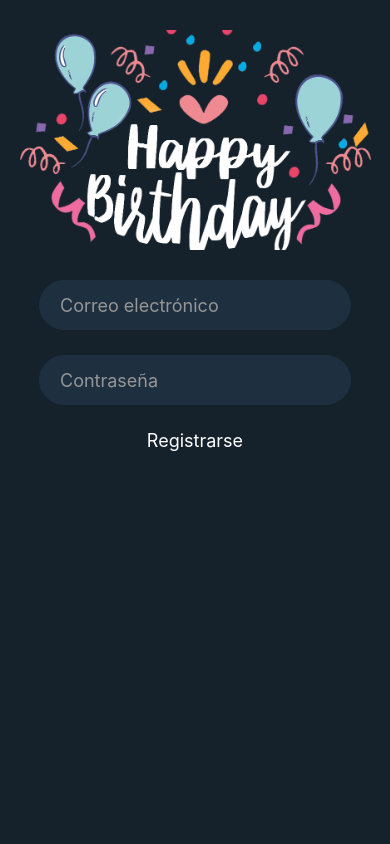
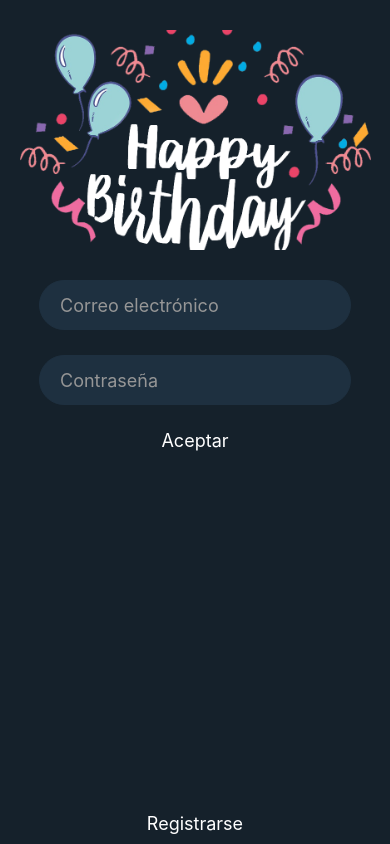
Before and after one commit to DaviDix117/cumpleV1, a React Native app in the folder birthdayapp/: screen / in a window 390 px wide. Built offline with nearby package versions, Linux system fonts and the light colour scheme; no server answers.

Commit message:
Loguin hecho
-Login creado y funcional
-menores cambios en el Register

```diff
--- a/birthdayapp/src/components/Auth.js
+++ b/birthdayapp/src/components/Auth.js
@@ -1,5 +1,5 @@
 import React, { useState } from 'react';
-import { Text, StyleSheet, View, Image } from 'react-native';
+import { StyleSheet, View, Image } from 'react-native';
 import LoginForm from './LoginForm';
 import RegisterForm from './RegisterForm';
 
--- a/birthdayapp/src/components/LoginForm.js
+++ b/birthdayapp/src/components/LoginForm.js
@@ -1,36 +1,97 @@
 import React, { useState } from 'react';
-import { StyleSheet, Text, TouchableOpacity, TextInput, Button } from 'react-native';
+import { StyleSheet, Text, TouchableOpacity, TextInput, Button, View } from 'react-native';
+import {validateEmail} from "../utils/validations";
+import firebase from "../utils/Firebase";
 
 export default function LoginForm(props) {
     const {changeForm} = props; //Realizar desctructuring, para sacar la función
+    const [formData, setFormData] = useState(defaultValue()); //Guarda los valores data
+    const [formError, setFormError] = useState({}); //Guarda los posible errores producidos
 
-    const [formData, setFormData] = useState({
+    const onChange = (e, type) => {
+        // console.log("data: ", e.nativeEvent.text);
+        // console.log("type ", type);
+        setFormData({...formData, [type]: e.nativeEvent.text});
+    };
 
-    });
+    const login = ()=>{
+        console.log(formData);
+
+        let errors = {};
+
+
+        if(!formData.email || !formData.password){
+            if(!formData.email) errors.email = true;
+            if(!formData.password) errors.password = true;
+            console.log("dos vacíos");
+        } else if(!validateEmail(formData.email)) {
+            errors.email = true;
+            console.log("email invalido");
+        } else {
+            firebase
+              .auth()
+              .signInWithEmailAndPassword(formData.email, formData.password)
+              .catch(() => {
+                setFormError({
+                  email: true,
+                  password: true,
+                });
+              });
+        }
+        setFormError(errors);
+    };
 
     return (
         <>
-            <Inputs placeholder="Correo electrónico" />
-            <Inputs placeholder="Contraseña" />
+            <TextInput
+                style={[styles.input, formError.email && styles.error]}
+                placeholder="Correo electrónico"
+                placeholderTextColor="#969696"
+                // onChange={(e) => setFormData({...formData, email: e.nativeEvent.text})}
+                onChange={(e) => onChange(e, "email")}
+            />
 
-            <TouchableOpacity onPress={changeForm}>
-                <Text style={styles.btnText} >Registrarse</Text>
+            <TextInput
+                style={[styles.input, formError.password && styles.error]}
+                placeholder="Contraseña"
+                placeholderTextColor="#969696"
+                secureTextEntry={true}
+                // onChange={(e) => setFormData({...formData, password: e.nativeEvent.text})}
+                onChange={(e) => onChange(e, "password")}
+
+            />
+
+            <TouchableOpacity onPress={login}>
+                <Text style={styles.btnText} >Aceptar</Text>
             </TouchableOpacity>
+
+            <View style={styles.login}>
+                <TouchableOpacity onPress={changeForm}>
+                    <Text style={styles.btnText} >Registrarse</Text>
+                </TouchableOpacity>
+            </View>
         </>
     )
 }
 
-//función para no repetir código de formulario
-function Inputs(props) {
-    const {placeholder} = props;
+// //función para no repetir código de formulario
+// function Inputs(props) {
+//     const {placeholder} = props;
 
-    return (
-        <TextInput
-            style={styles.input}
-            placeholder={placeholder}
-            placeholderTextColor="#969696"
-        />
-    );
+//     return (
+//         <TextInput
+//             style={styles.input}
+//             placeholder={placeholder}
+//             placeholderTextColor="#969696"
+//         />
+//     );
+// }
+
+function defaultValue() {
+    return{
+        email: "",
+        password: "",
+    }
 }
 
 const styles = StyleSheet.create({
@@ -49,5 +110,13 @@
         fontSize: 18,
         borderWidth: 1,
         borderColor: '#1e3040',
-    }
-})
+    },
+    login: {
+      flex: 1,
+      justifyContent: 'flex-end',
+      marginBottom: 10,
+    },
+    error: {
+        borderColor: '#940c0c',
+    },
+});
--- a/birthdayapp/src/components/RegisterForm.js
+++ b/birthdayapp/src/components/RegisterForm.js
@@ -5,18 +5,19 @@
 
 export default function RegisterForm(props) {
     const {changeForm} = props; //Realizar desctructuring, para sacar la función
-    const [formData, setFormData] = useState(defaultValue());
-    const [formError, setFormError] = useState({});
+    const [formData, setFormData] = useState(defaultValue()); //Guarda la información del formulario, utiliza el prototipo objeto estanciado abajo
+    const [formError, setFormError] = useState({}); //Guarda los posibles errores
 
+    //Validaciones, se inicia una vez dado al aceptar
     const register = () => {
         let errors = {};
 
-        if(!formData.email || !formData.password || !formData.repeatPassword){
+        if(!formData.email || !formData.password || !formData.repeatPassword){ //Vienen vacíos?
             if(!formData.email) errors.email = true;
             if(!formData.password) errors.password = true;
             if(!formData.repeatPassword) errors.repeatPassword = true;
 
-        } else if(!validateEmail(formData.email)) {
+        } else if(!validateEmail(formData.email)) { //
             errors.email = true;
             console.log("email invalido")
         } else if(formData.password !== formData.repeatPassword){
@@ -73,7 +74,7 @@
 
             <View style={styles.login}>
                 <TouchableOpacity onPress={changeForm}>
-                <Text style={styles.btnText} >Iniciar sesión</Text>
+                    <Text style={styles.btnText} >Iniciar sesión</Text>
                 </TouchableOpacity>
             </View>
 
@@ -128,5 +129,5 @@
     },
     error: {
         borderColor: '#940c0c',
-    }
+    },
 })
```
